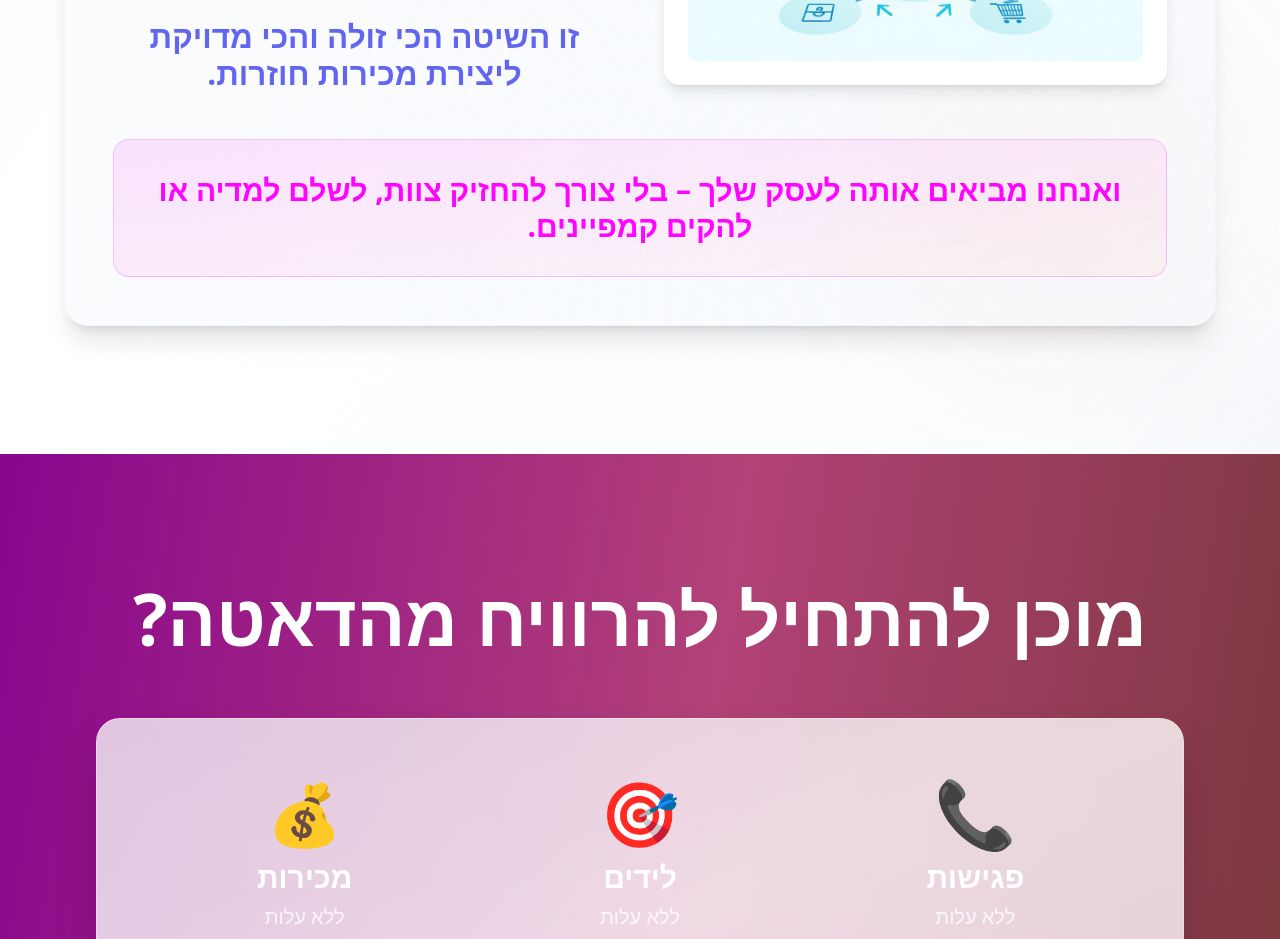
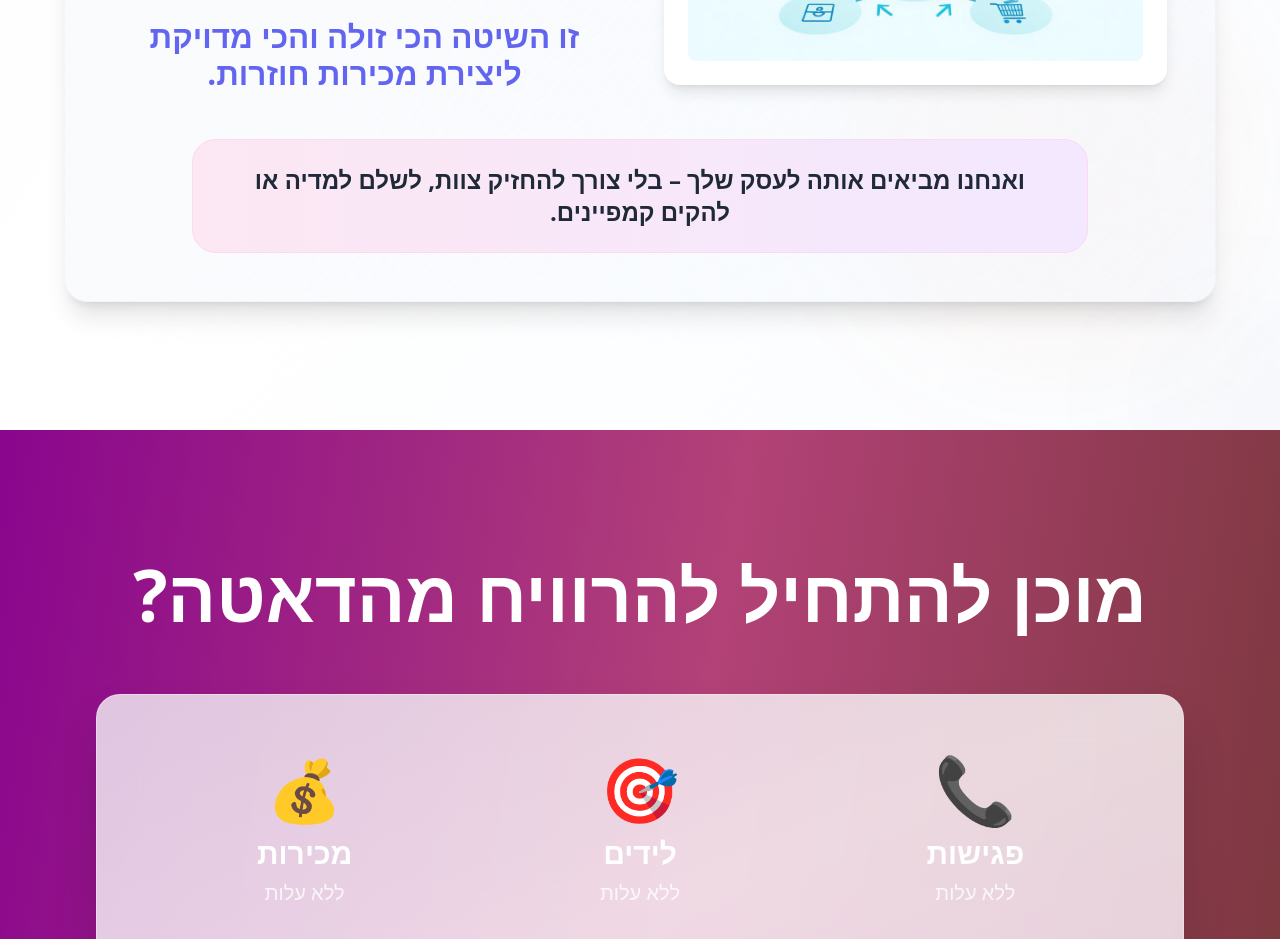
Before and after one commit to rotem-ziv21/data-to-dollars-flow, a React (Vite) app: page / in a window 1280 px wide. Shown: the part 6140-7079 px from the top of the page. Built offline with nearby package versions, Linux system fonts and the light colour scheme.

Commit message:
Redesign text block
Redesign the text block based on the provided image.

```diff
--- a/src/pages/Index.tsx
+++ b/src/pages/Index.tsx
@@ -1012,17 +1012,18 @@ export default function Index() {
                 </motion.div>
               </div>
 
-              {/* Bottom CTA */}
+              {/* Bottom CTA - עיצוב חדש פשוט */}
               <motion.div
-                className="mt-12 bg-gradient-to-br from-accent/10 to-secondary/5 rounded-2xl p-8 border border-accent/20 text-center"
+                className="mt-12 text-center"
                 initial={{ opacity: 0, y: 20 }}
                 whileInView={{ opacity: 1, y: 0 }}
                 transition={{ duration: 0.6, delay: 0.6 }}
-                whileHover={{ scale: 1.01 }}
               >
-                <p className="text-2xl md:text-3xl font-black text-accent leading-tight">
-                  ואנחנו מביאים אותה לעסק שלך – בלי צורך להחזיק צוות, לשלם למדיה או להקים קמפיינים.
-                </p>
+                <div className="bg-gradient-to-r from-pink-100 to-purple-100 rounded-3xl px-8 py-6 border border-pink-200/50 inline-block max-w-4xl mx-auto">
+                  <p className="text-xl md:text-2xl font-bold text-gray-800 leading-relaxed">
+                    ואנחנו מביאים אותה לעסק שלך – בלי צורך להחזיק צוות, לשלם למדיה או להקים קמפיינים.
+                  </p>
+                </div>
               </motion.div>
             </div>
           </motion.div>
```
